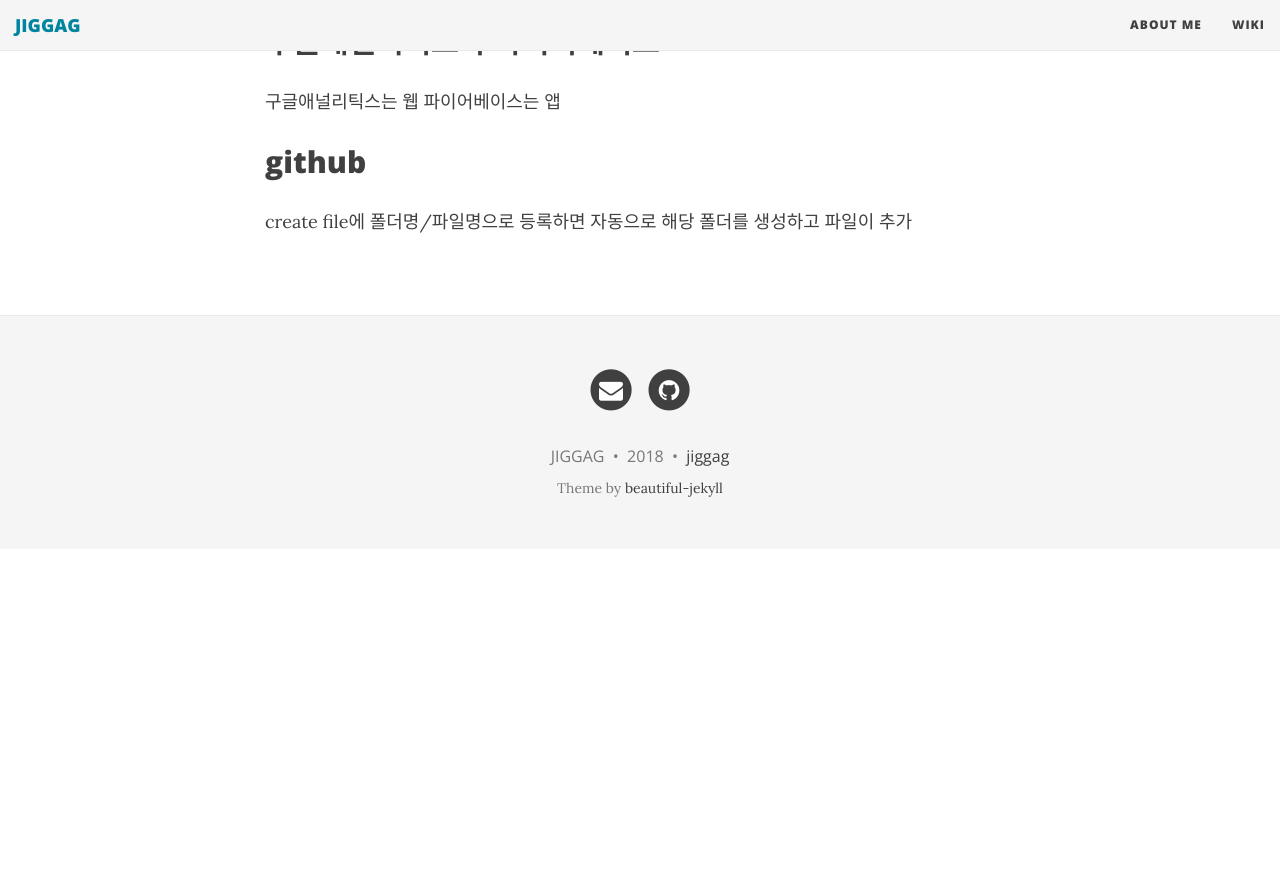
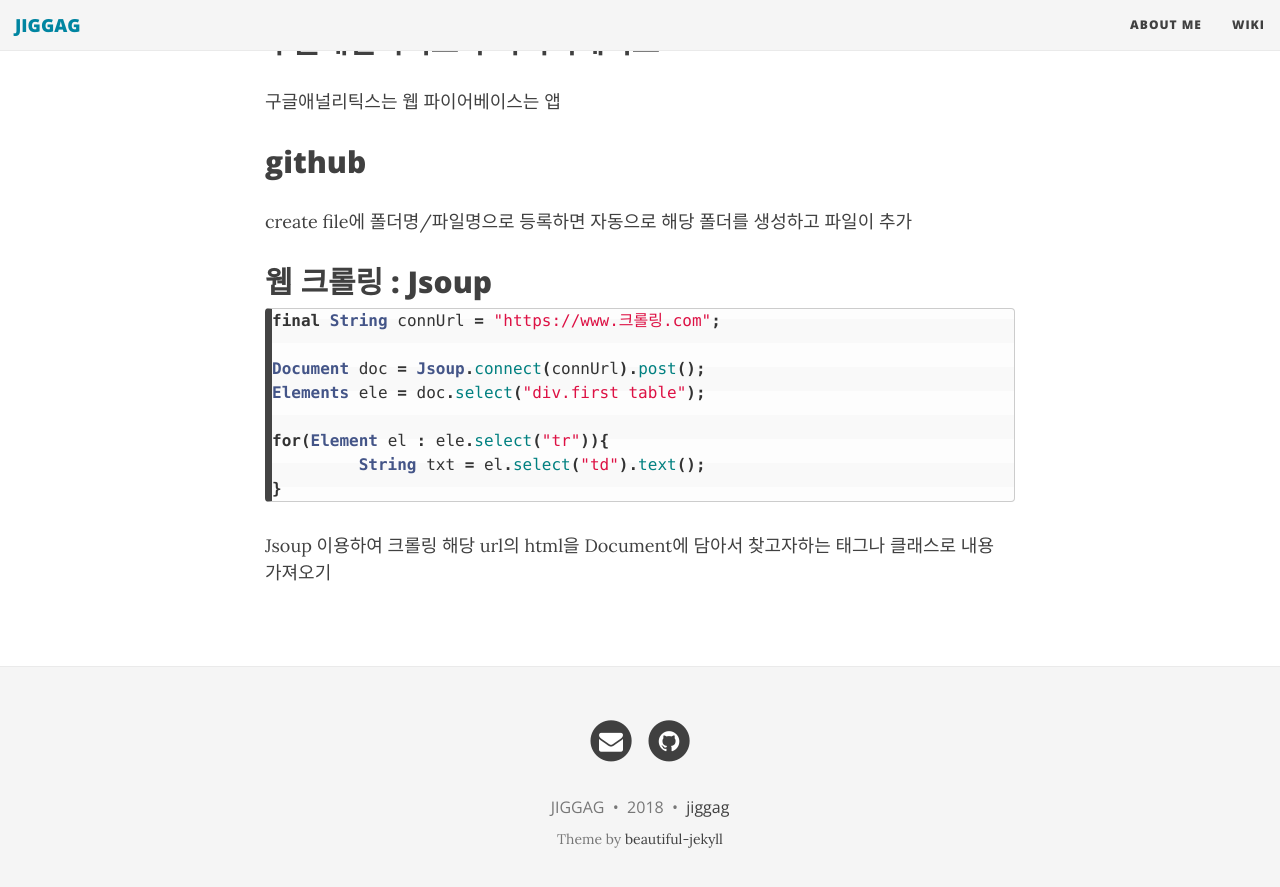
Before and after one commit to jiggag/jiggag.github.io, a Jekyll site: the page built from wiki.md, in a window 1280 px wide and 900 px high, scrolled down 1331 px. Shown: the top 887 px of the window. Built offline with Jekyll 4.4.1, drawn with Linux system fonts in a browser that asks for light colours; nearby versions of some CDN libraries; before the commit the page ends 1880 px from its top, so only the background shows below that.

Commit message:
Update wiki.md

````diff
--- a/wiki.md
+++ b/wiki.md
@@ -51,3 +51,18 @@ ng-if와 ng-show의 차이점
 
 ## github
 create file에 폴더명/파일명으로 등록하면 자동으로 해당 폴더를 생성하고 파일이 추가
+
+
+## 웹 크롤링 : Jsoup
+```java
+final String connUrl = "https://www.크롤링.com";
+
+Document doc = Jsoup.connect(connUrl).post();
+Elements ele = doc.select("div.first table");
+
+for(Element el : ele.select("tr")){
+	 String txt = el.select("td").text();
+}
+```
+Jsoup 이용하여 크롤링
+해당 url의 html을 Document에 담아서 찾고자하는 태그나 클래스로 내용 가져오기
````
